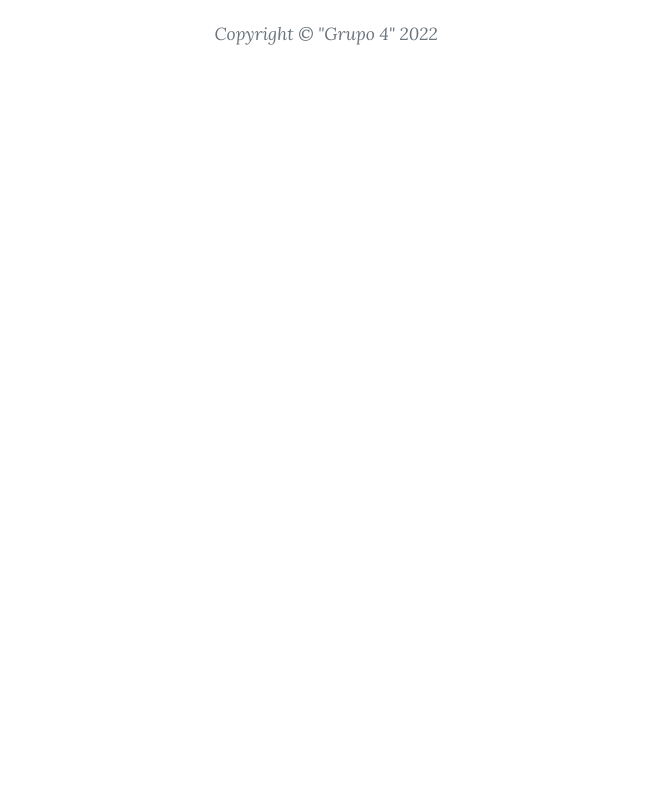
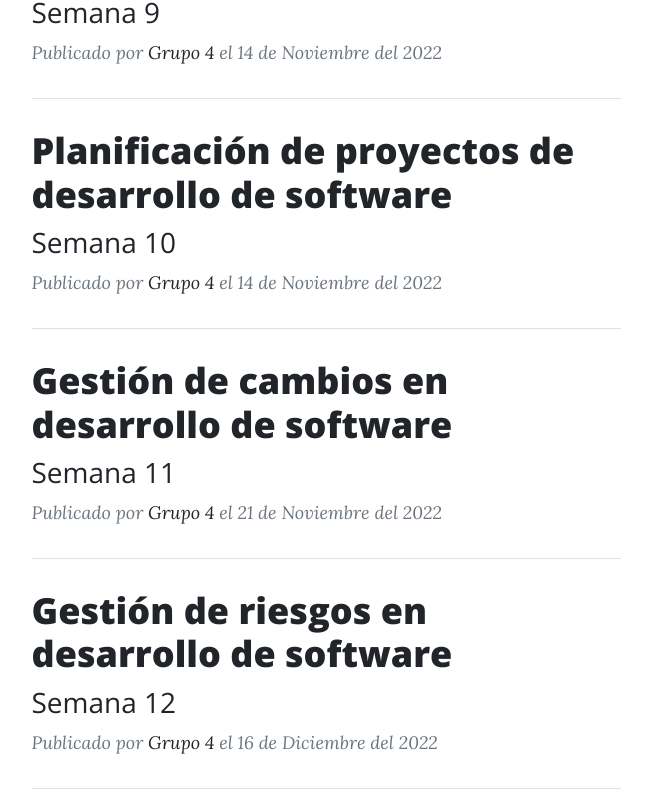
Before and after one commit to JordanTX21/blog-ing-software, a Vue app: page / in a window 1280 px wide. Shown: the part 2134-2940 px from the top of the page, without its empty margins (314-966 px from the left). Before the commit the page ends 2230 px from the top, so only its background shows below. Built offline with nearby package versions, Linux system fonts and the light colour scheme.

Commit message:
semana 12

```diff
--- a/src/data/index.js
+++ b/src/data/index.js
@@ -1,5 +1,6 @@
 export default [
     {
+        week: 2,
         title: 'ETAPAS CICLO DE VIDA DE SOFTWARE DE ACUERDO A LAS NORMAS ISO Y NTP',
         date: '14 de Octubre del 2022',
         by: 'Grupo 4',
@@ -76,6 +77,7 @@ export default [
         ]
     },
     {
+        week: 3,
         title: 'Métodos, modelos y marcos de referencia para el desarrollo de Software',
         date: '14 de Octubre del 2022',
         by: 'Grupo 4',
@@ -157,6 +159,7 @@ export default [
         ]
     },
     {
+        week: 4,
         title: 'Metodologías Agiles',
         date: '14 de Octubre del 2022',
         by: 'Grupo 4',
@@ -214,6 +217,7 @@ export default [
         ]
     },
     {
+        week: 5,
         title: 'Principios de desarrollo de software',
         date: '28 de Octubre del 2022',
         by: 'Grupo 4',
@@ -290,6 +294,7 @@ export default [
         ]
     },
     {
+        week: 6,
         title: 'Gestión de la configuración y arquitectura de software',
         date: '21 de Octubre del 2022',
         by: 'Grupo 4 ',
@@ -375,6 +380,7 @@ export default [
         ]
     },
     {
+        week: 7,
         title: 'Gestión de la calidad de software',
         date: '04 de Noviembre del 2022',
         by: 'Grupo 4',
@@ -470,4 +476,108 @@ export default [
             },
         ]
     },
+    {
+        week: 9,
+        title: 'Planificación de proyectos de desarrollo de software',
+        date: '14 de Noviembre del 2022',
+        by: 'Grupo 4',
+        paragraphs: [
+        ],
+        references: [
+        ]
+    },
+    {
+        week: 10,
+        title: 'Planificación de proyectos de desarrollo de software',
+        date: '14 de Noviembre del 2022',
+        by: 'Grupo 4',
+        paragraphs: [
+        ],
+        references: [
+        ]
+    },
+    {
+        week: 11,
+        title: 'Gestión de cambios en desarrollo de software',
+        date: '21 de Noviembre del 2022',
+        by: 'Grupo 4',
+        paragraphs: [
+        ],
+        references: [
+        ]
+    },
+    {
+        week: 12,
+        title: 'Gestión de riesgos en desarrollo de software',
+        date: '16 de Diciembre del 2022',
+        by: 'Grupo 4',
+        paragraphs: [
+            {
+                contenct: "Muchos incidentes están relacionados con problemas en el software. Pero estos problemas rara vez ocupan las páginas de los periódicos, y solamente llaman nuestra atención cuando se producen en sistemas críticos, causando pérdida de vidas humanas o arruinando grandes inversiones",
+                quote: "Fernandez, 2012"
+            },
+            {
+                contenct: "El software es en nuestros días un elemento crítico en todos los sistemas, el desarrollo y la puesta en marcha de programas de ordenador están sujetos a numerosos riesgos que deben ser objeto de una gestión cuidadosa, la gestión de riesgos en proyectos de software es una actividad reglada en múltiples metodologías pero que en la práctica se aplica de forma muy desigual en los distintos equipos de trabajo y organizaciones",
+                quote: "Fernandez, 2012"
+            },
+            {
+                contenct: "Hablar de riesgos es hablar de futuro, de probabilidades, de incertidumbre, de avances o retrocesos. Toda actividad implica un riesgo, y aunque algunos ubican la etimología en la palabra en “risco”, esto no implica de por sí una valoración negativa, todo cambio implica peligros, pero el peor peligro es la inmovilidad. Un riesgo es la probabilidad de que ocurra una pérdida. Los riesgos técnicos del software son la medida de la probabilidad y severidad de que se produzcan efectos adversos en el desarrollo, adquisición, mantenimiento etc. de sistema. Todas las áreas en el desarrollo de sistemas son fuentes potenciales de riesgos de software",
+                quote: "Caballero, 2012"
+            },
+            {
+                contenct: "Las organizaciones cada vez están siendo más conscientes de la importancia de gestionar riesgos en proyectos de software y en general, en proyectos tecnológicos ",
+                quote: "Sanchez,2009"
+            },
+            {
+                contenct: "Este cambio se ha dado principalmente a partir de las experiencias que han vivido grandes compañías por no haber gestionado los riesgos y que les representó pérdidas tanto financieras como reputacionales. En general, en estos casos el factor común fue la falta de planeación y anticipación a los posibles eventos adversos que cada proyecto puede presentar en sus diferentes etapas ",
+                quote: "Sanchez,2009"
+            },
+            {
+                contenct: "La clasificación que se plantea está basada en elementos o características de los proyectos de software en general y que son claves para la identificación de los riesgos:",
+                list: [
+                    "Complejidad tecnológica",
+                    "Entorno organizacional",
+                    "Equipo de trabajo",
+                    "Planificación y control",
+                    "Requerimientos",
+                    "Usuarios"
+                ],
+                quote: "Arque, 2015"
+            },
+            {
+                contenct: "Generalmente existen dos tipos de riesgos en proyectos de software: riesgos comunes que se presentan en todo proyecto y riesgos específicos",
+                quote: "Arque, 2015"
+            },
+            {
+                contenct: "Para los riesgos comunes se pueden utilizar listados estándares disponibles en el medio y a partir de un análisis adecuado, seleccionar los que apliquen a cada proyecto. Por su parte, para los riesgos específicos se describen aquellos ítems que diferencian el proyecto y con estos se identifican los riesgos ",
+                quote: "Arque, 2015"
+            },
+            {
+                contenct: "Durante el proceso de observación, algunas de las preguntas que pueden hacerse para centrar la atención en los elementos claves del riesgo son:",
+                quote: "Arque, 2015"
+            },
+            {
+                contenct: "",
+                quote: ""
+            },
+            {
+                contenct: "",
+                quote: ""
+            },
+        ],
+        references: [
+            {
+                title: "GESTIÓN DE RIESGOS EN PROYECTO DE SOFTWARE A DESARROLLAR EN EMPRESA PRIVADA ",
+                link: "https://core.ac.uk/download/pdf/143451627.pdf"
+            },
+            {
+                title: "Gestión de Riesgos en Proyectos Software - Unican-OCW ",
+                link: "https://ocw.unican.es/pluginfile.php/1408/course/section/1803/tema7-gestionRiesgos.pdf"
+            },
+            {
+                title: "Gestión de riesgos en proyectos de software - Pirani ",
+                link: "https://www.piranirisk.com/es/blog/gestion-de-riesgos-proyectos-de-software"
+            }
+        ]
+    },
 ]
--- a/src/views/HomeView.vue
+++ b/src/views/HomeView.vue
@@ -21,7 +21,7 @@
             <div class="post-preview">
               <a href="#" class="" @click.prevent="toPost(post,index)">
                 <h2 class="post-title">{{post.title}}</h2>
-                <h3 class="post-subtitle">Semana {{index+2}}</h3>
+                <h3 class="post-subtitle">Semana {{post.week}}</h3>
               </a>
               <p class="post-meta">
                 Publicado por
```
Also changed, not shown: 2 other files (tests, documents, lock files or other folders).
